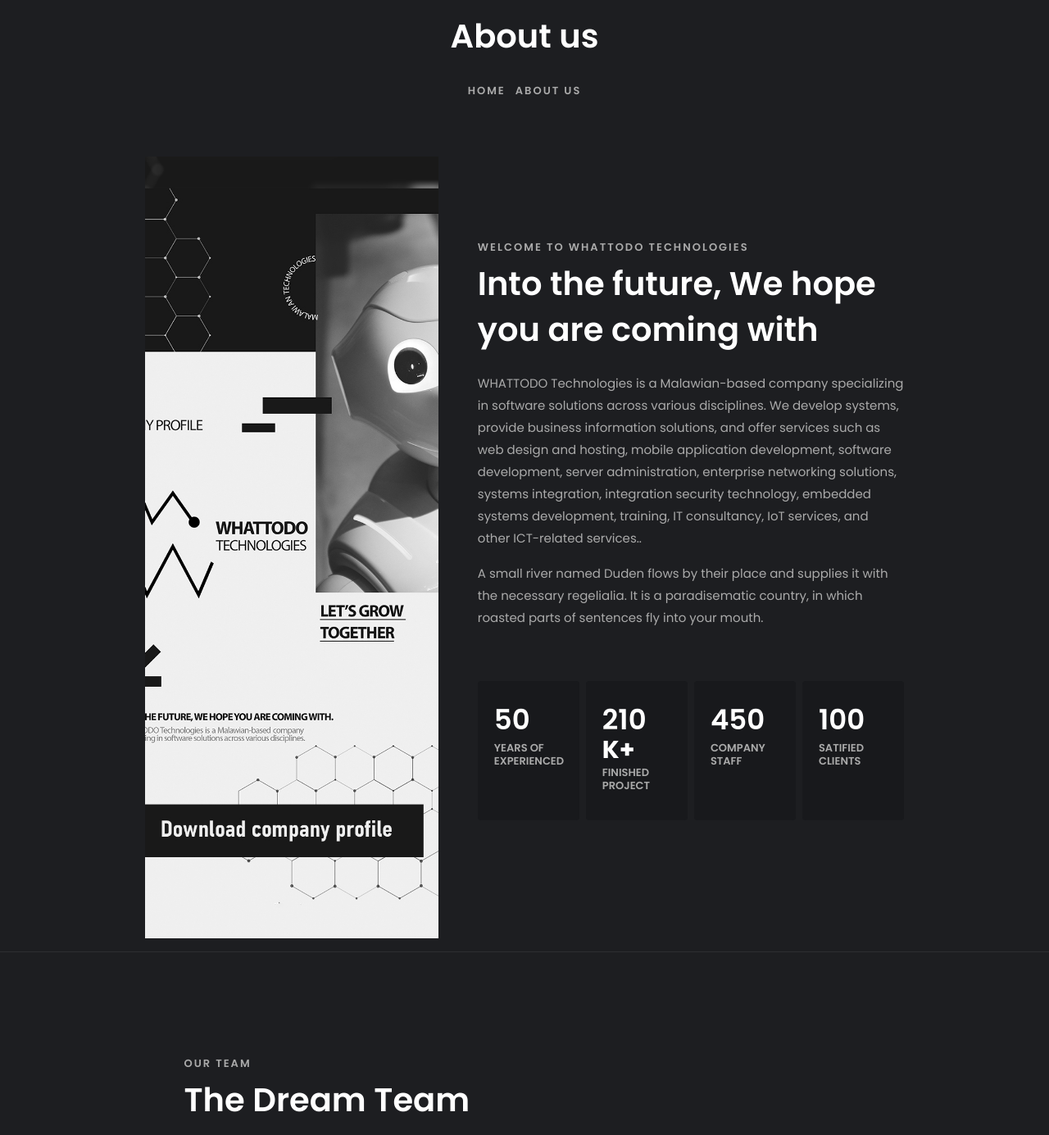
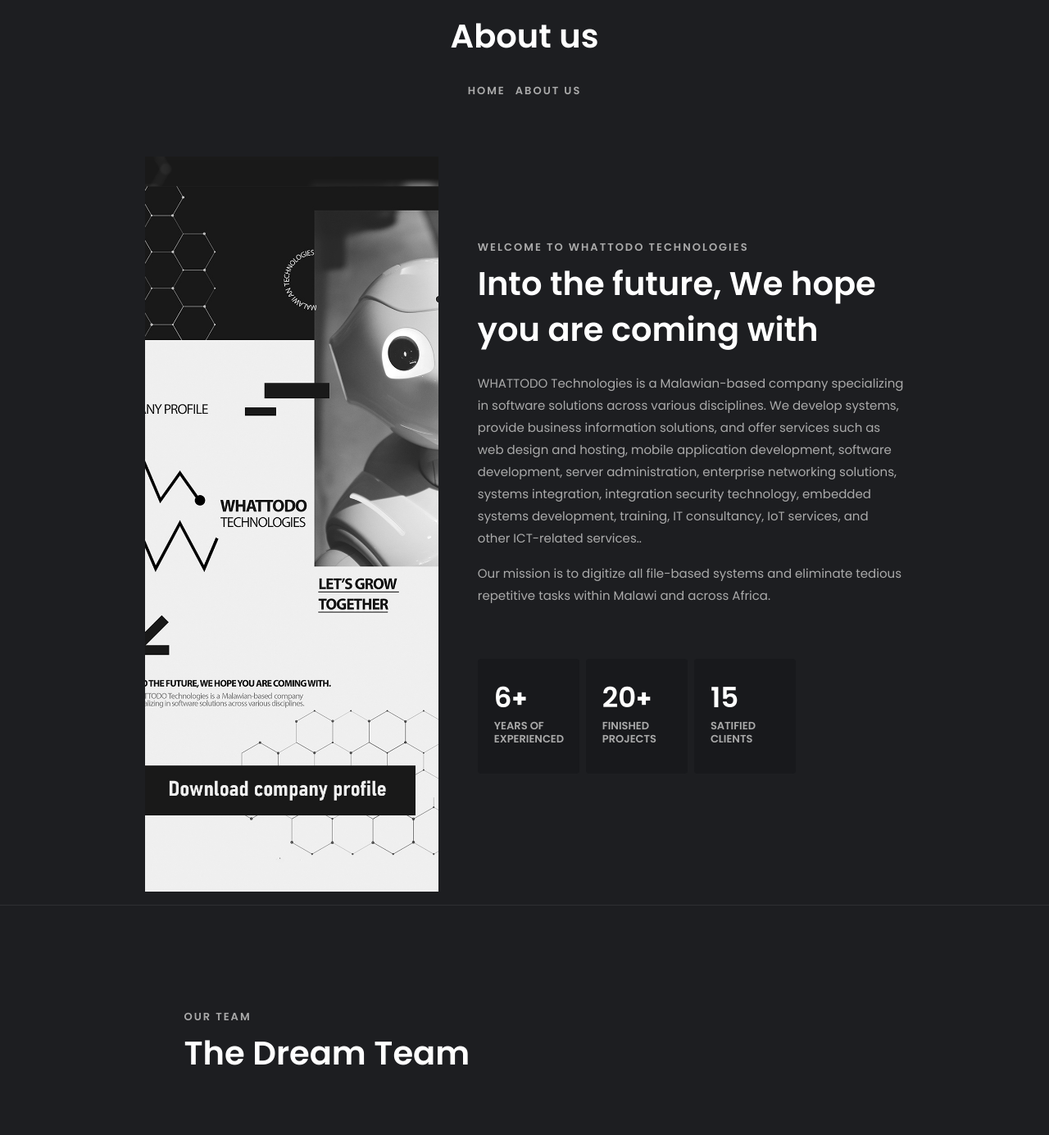
Before and after one commit to WhatToDo-Tech/wtdwebsite_2024, a PHP site: page /about.php in a window 1280 px wide. Shown: the part 183-1568 px from the top of the page at 82% size. Run offline with PHP 8.4, Linux system fonts and the light colour scheme; some libraries are stand-ins or nearby versions.

Commit message:
Update about.php
Ticket -> https://www.notion.so/Fix-figures-on-About-us-page-to-closely-reflect-realistic-truths-10cb126793f28082a8eedbf678a22d6d?pvs=4

```diff
--- a/about.php
+++ b/about.php
@@ -4,7 +4,7 @@
       <div class="row justify-content-center">
         <div class="col-md-6 heading-section text-center mb-5" data-aos="fade-up" data-aos-duration="1000">
           <h2 class="mb-4">About us</h2>
-          <p><span class="subheading mr-2"><a href="index.html">Home</a></span> <span class="subheading">About us</span>
+          <p><span class="subheading mr-2"><a href="index.php">Home</a></span> <span class="subheading">About us</span>
           </p>
         </div>
       </div>
@@ -15,9 +15,10 @@
       <div class="row justify-content-center">
         <div class="col-md-10">
           <div class="row g-xl-5">
+
             <div class="col-md-5 d-flex align-items-stretch" data-aos="fade-up" data-aos-delay="100"
               data-aos-duration="1000">
-              <div class="img w-100" style="background-image: url(images/about.jpg);"></div>
+              <div class="img w-100" onclick="window.open('https://drive.google.com/file/d/1uleLwYPrL1TJxNRVQ3TCY1nMXjy4pJB9/view?usp=sharing', '_blank')" style="background-image: url(images/about.jpg);cursor: pointer;"></div>
             </div>
             <div class="col-md-7 py-5 heading-section" data-aos="fade-up" data-aos-delay="200" data-aos-duration="1000">
               <div class="py-md-5">
@@ -28,14 +29,14 @@
                   web design and hosting, mobile application development, software development, server administration,
                   enterprise networking solutions, systems integration, integration security technology, embedded
                   systems development, training, IT consultancy, IoT services, and other ICT-related services..</p>
-                <p>A small river named Duden flows by their place and supplies it with the necessary regelialia. It is a
-                  paradisematic country, in which roasted parts of sentences fly into your mouth.</p>
+                <p>Our mission is to digitize all file-based systems and eliminate tedious repetitive tasks within Malawi and
+                across Africa.</p>
                 <div class="row py-5 g-2">
                   <div class="col-md-6 col-lg-3 d-flex align-items-stretch">
                     <div class="counter-wrap" data-aos="fade-up" data-aos-duration="1000">
                       <div class="text">
                         <span class="d-block number gradient-text"><span id="count1" class="counter"
-                            data-count="50">0</span></span>
+                            data-count="6">0</span>+</span>
                         <p>Years of Experienced</p>
                       </div>
                     </div>
@@ -44,25 +45,25 @@
                     <div class="counter-wrap" data-aos="fade-up" data-aos-delay="100" data-aos-duration="1000">
                       <div class="text">
                         <span class="d-block number gradient-text"><span id="count2" class="counter"
-                            data-count="210">0</span>K+</span>
-                        <p>Finished Project</p>
+                            data-count="20">0</span>+</span>
+                        <p>Finished Projects</p>
                       </div>
                     </div>
                   </div>
-                  <div class="col-md-6 col-lg-3 d-flex align-items-stretch">
+                  <!-- <div class="col-md-6 col-lg-3 d-flex align-items-stretch">
                     <div class="counter-wrap" data-aos="fade-up" data-aos-delay="200" data-aos-duration="1000">
                       <div class="text">
                         <span class="d-block number gradient-text"><span id="count2" class="counter"
-                            data-count="450">0</span></span>
+                            data-count="6">0</span></span>
                         <p>Company Staff</p>
                       </div>
                     </div>
-                  </div>
+                  </div> -->
                   <div class="col-md-6 col-lg-3 d-flex align-items-stretch">
                     <div class="counter-wrap" data-aos="fade-up" data-aos-delay="300" data-aos-duration="1000">
                       <div class="text">
                         <span class="d-block number gradient-text"><span id="count2" class="counter"
-                            data-count="100">0</span></span>
+                            data-count="15">0</span></span>
                         <p>Satified Clients</p>
                       </div>
                     </div>
```
